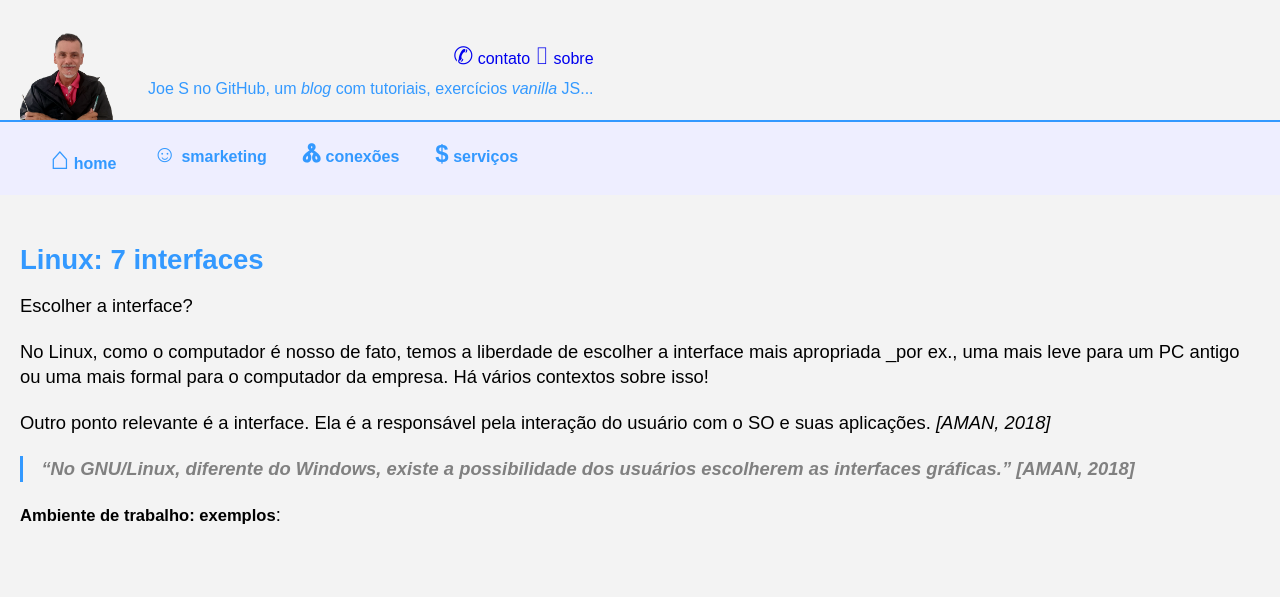
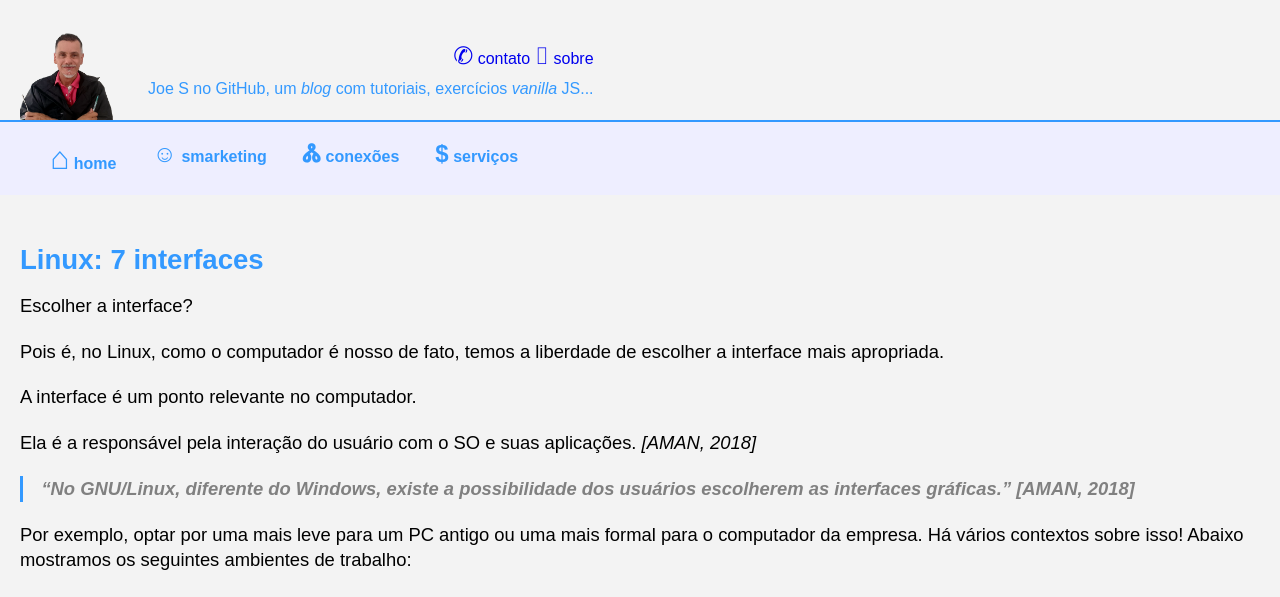
Before and after one commit to Joesynth/joesynth.github.io, a Jekyll site: the page built from _posts/2021-07-07-linux-interfaces.md, in a window 1280 px wide and 1400 px high. Shown: the top 597 px of the window. Built offline with Jekyll 4.4.1, drawn with Linux system fonts in a browser that asks for light colours; some of the changed text lies outside the part shown.

Commit message:
Update 2021-07-07-linux-interfaces.md

```diff
--- a/_posts/2021-07-07-linux-interfaces.md
+++ b/_posts/2021-07-07-linux-interfaces.md
@@ -2,18 +2,31 @@
 
 Escolher a interface?
 
-No Linux, como o computador é nosso de fato, temos a liberdade de escolher a interface mais apropriada _por ex., uma mais leve para um PC antigo ou uma mais formal para o computador da empresa. Há vários contextos sobre isso!
+Pois é, no Linux, como o computador é nosso de fato, temos a liberdade de escolher a interface mais apropriada.
 
-Outro ponto relevante é a interface. Ela é a responsável pela interação do usuário com o SO e suas aplicações. <em>[AMAN, 2018]
-</em>
+A interface é um ponto relevante no computador.
 
-> "No GNU/Linux, diferente do Windows, existe a possibilidade dos usuários escolherem as interfaces gráficas." <em>[AMAN, 2018] </em>
+Ela é a responsável pela interação do usuário com o SO e suas aplicações. *[AMAN, 2018]*
 
-<strong>Ambiente de trabalho: exemplos</strong>:
+> "No GNU/Linux, diferente do Windows, existe a possibilidade dos usuários escolherem as interfaces gráficas." *[AMAN, 2018]*
 
-## KDE Plasma 5
+Por exemplo, optar por uma mais leve para um PC antigo ou uma mais formal para o computador da empresa. Há vários contextos sobre isso! Abaixo mostramos os seguintes ambientes de trabalho:
 
-<img src="https://upload.wikimedia.org/wikipedia/commons/thumb/e/e5/KDE_5.png/250px-KDE_5.png" width="120" />
+1. KDE Plasma 5
+2. GNOME
+3. Cinnamon
+4. Xfce
+5. LXDE
+6. LXQt
+7. Fluxbox
+8. 🎉️ Bônus
+
+
+
+
+## KDE Plasma
+
+<img src="https://upload.wikimedia.org/wikipedia/commons/thumb/e/e5/KDE_5.png/250px-KDE_5.png" width="120" />KDE Plasma 5.
 
 **K Desktop Environment**:
 KDE, anos 90, desenvolvedor.
@@ -22,52 +35,42 @@
 
 ## GNOME
 
-<img src="https://upload.wikimedia.org/wikipedia/commons/thumb/9/97/GNOME_Shell.png/250px-GNOME_Shell.png" width="120" />
+<img src="https://upload.wikimedia.org/wikipedia/commons/thumb/9/97/GNOME_Shell.png/250px-GNOME_Shell.png" width="120" />Usada, por ex.: ● Debian ● Ubuntu ● Red Hat ● SUSE...
 
-Ex: ● Ubuntu ● Red Hat ● Debian ● Debian ● SUSE...
 
-**Unity**:
-Ex: ● Ubuntu.
 
 ## Cinnamon
 
-<img src="https://upload.wikimedia.org/wikipedia/commons/thumb/a/ac/LinuxMint22-Wilma-English.png/250px-LinuxMint22-Wilma-English.png" width="120" />
-
-É bem parecida com o Windows.
+<img src="https://upload.wikimedia.org/wikipedia/commons/thumb/a/ac/LinuxMint22-Wilma-English.png/250px-LinuxMint22-Wilma-English.png" width="120" />É bem parecida com o Windows.
 Ex: ●  Linux Mint.
 
 ## Xfce
 
-<img src="https://upload.wikimedia.org/wikipedia/commons/thumb/e/ed/XFCE_4.20.png/250px-XFCE_4.20.png" width="120" />
-
-Pretende ser rápido e leve, mas ainda visualmente atraente e fácil de usar. Esse ambiente de trabalho foi projetado para incorporar a filosofia tradicional do Unix de modularidade e reutilização, bem como a adesão a padrões; especificamente, aqueles definidos em freedesktop.org.
-Ex: ● Xubuntu ● Slackware ● MX Linux ● Pentoo ● Gentoo ● Manjaro ● Kali Linux.
+<img src="https://upload.wikimedia.org/wikipedia/commons/thumb/e/ed/XFCE_4.20.png/250px-XFCE_4.20.png" width="120" />Pretende ser rápido e leve, mas ainda visualmente atraente e fácil de usar. Esse ambiente de trabalho foi projetado para incorporar a filosofia tradicional do Unix de modularidade e reutilização, bem como a adesão a padrões; especificamente, aqueles definidos em freedesktop.org.
+Ex: ● Slackware ● Xubuntu ● MX Linux ● Pentoo ● Gentoo ● Manjaro ● Kali Linux.
 Anos 90, escrito em C.
 📜 GPL.
 
 ## LXDE
 
-<img src="https://upload.wikimedia.org/wikipedia/commons/thumb/4/4c/LXDE_desktop_full.png/250px-LXDE_desktop_full.png" width="120" />
-
-Um ambiente de trabalho com requisitos de recursos relativamente baixos, portanto adequado para computadores pessoais mais antigos ou com recursos limitados, como <em>netbook</em> ou computadores com *sistema em um chip*.
+<img src="https://upload.wikimedia.org/wikipedia/commons/thumb/4/4c/LXDE_desktop_full.png/250px-LXDE_desktop_full.png" width="120" />Um ambiente de trabalho com requisitos de recursos relativamente baixos, portanto adequado para computadores pessoais mais antigos ou com recursos limitados, como *netbook* ou computadores com *sistema em um chip*.
 Ex: ● Lubuntu (dependendo da versão) ● Raspberry Pi OS.
 Escrito em C.
 📜 GPL.
 
 ## LXQt
 
-<img src="https://upload.wikimedia.org/wikipedia/commons/thumb/2/29/LXQt_2.0.0_Ambiance_screenshot.png/250px-LXQt_2.0.0_Ambiance_screenshot.png" width="120" />
-
-Posterior ao LXDE, também é um ambiente leve, portanto bem-vindo para PCs antigos.
-Ex: ● Lubuntu ● ROSA Desktot
+<img src="https://upload.wikimedia.org/wikipedia/commons/thumb/2/29/LXQt_2.0.0_Ambiance_screenshot.png/250px-LXQt_2.0.0_Ambiance_screenshot.png" width="120" />Posterior ao LXDE, também é um ambiente leve, portanto bem-vindo para PCs antigos.
+Ex: ● Lubuntu ● ROSA Desktop.
 
 ## Fluxbox
 
-<img src="https://upload.wikimedia.org/wikipedia/commons/thumb/5/56/Fluxbox.png/250px-Fluxbox.png" width="120" />
-
-Outra opção de interface leve, sendo possível usar em várias distros Linux.
-Ex: ● Arch Linux ● Debian ● Gentoo ● Slackware.
+<img src="https://upload.wikimedia.org/wikipedia/commons/thumb/5/56/Fluxbox.png/250px-Fluxbox.png" width="120" />Outra opção de interface leve, sendo possível usar em várias distros Linux.
+Ex: ● Slackware ● Debian ● Arch Linux ● Gentoo.
 
 
-É isso!
-\o/
+## 🎉️ Bônus
+
+👉️ Vale comentar ainda o **Unity**, um "sabor" conhecido no Ubuntu.
+
+{% include final.html %}
```
